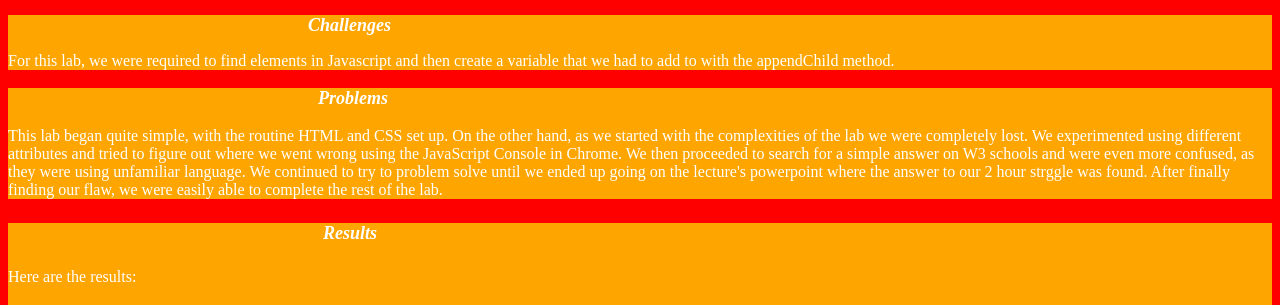
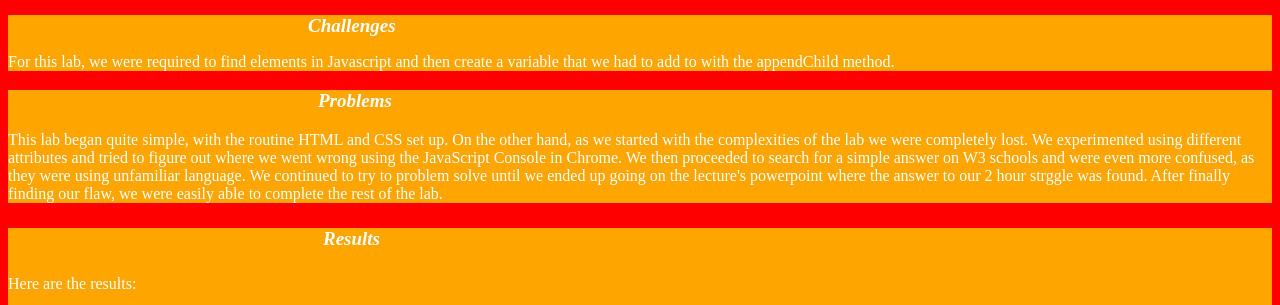
Before and after one commit to eloise1234/art101, a plain HTML site: page lab9/index.html in a window 1280 px wide. Shown: the part 50-355 px from the top of the page. Drawn offline with Linux system fonts and the light colour scheme.

Commit message:
Update lab.css

```diff
--- a/lab9/css/lab.css
+++ b/lab9/css/lab.css
@@ -8,21 +8,21 @@ h1 {
 }
 
 h2 {
-  font-size: 18px;
+  font-size: 19px;
   color: white;
   margin-left: 300px;
   font-style: italic;
 }
 
 h3 {
-  font-size: 18px;
+  font-size: 19px;
   color: white;
   margin-left: 310px;
   font-style: italic;
 }
 
 h4 {
-  font-size: 18px;
+  font-size: 19px;
   color: white;
   margin-left: 315px;
   font-style: italic;
```
